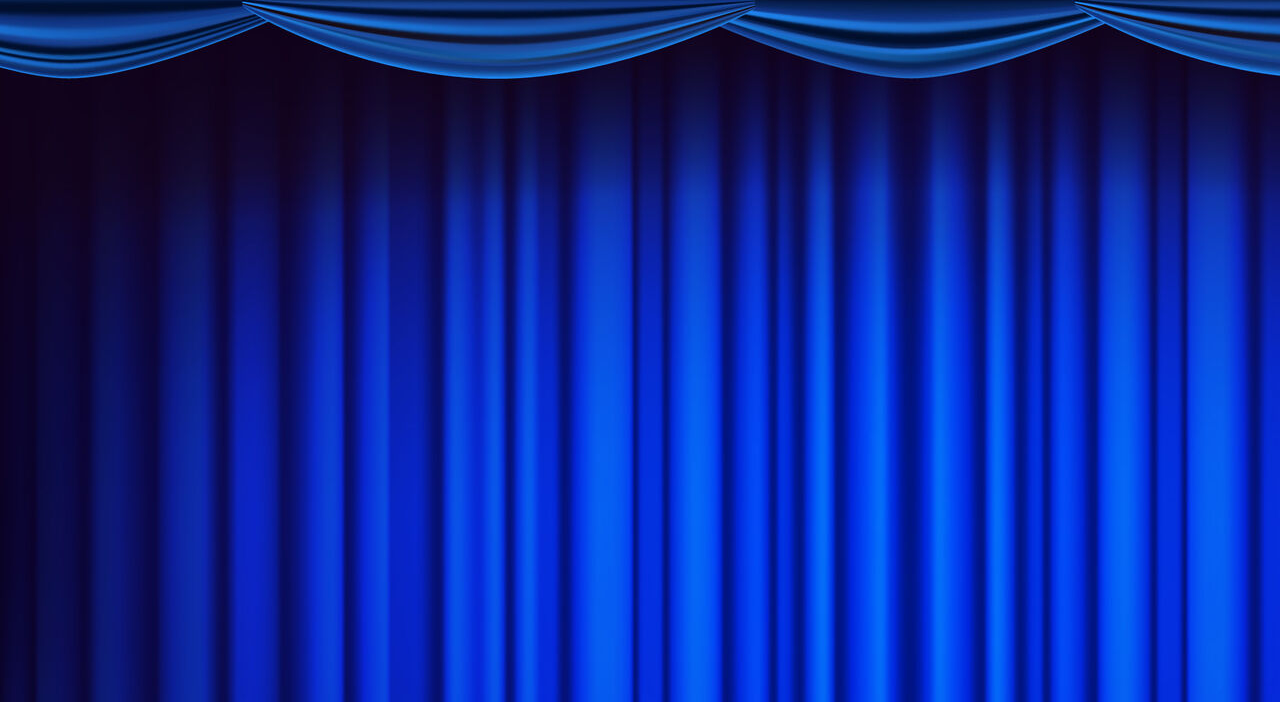
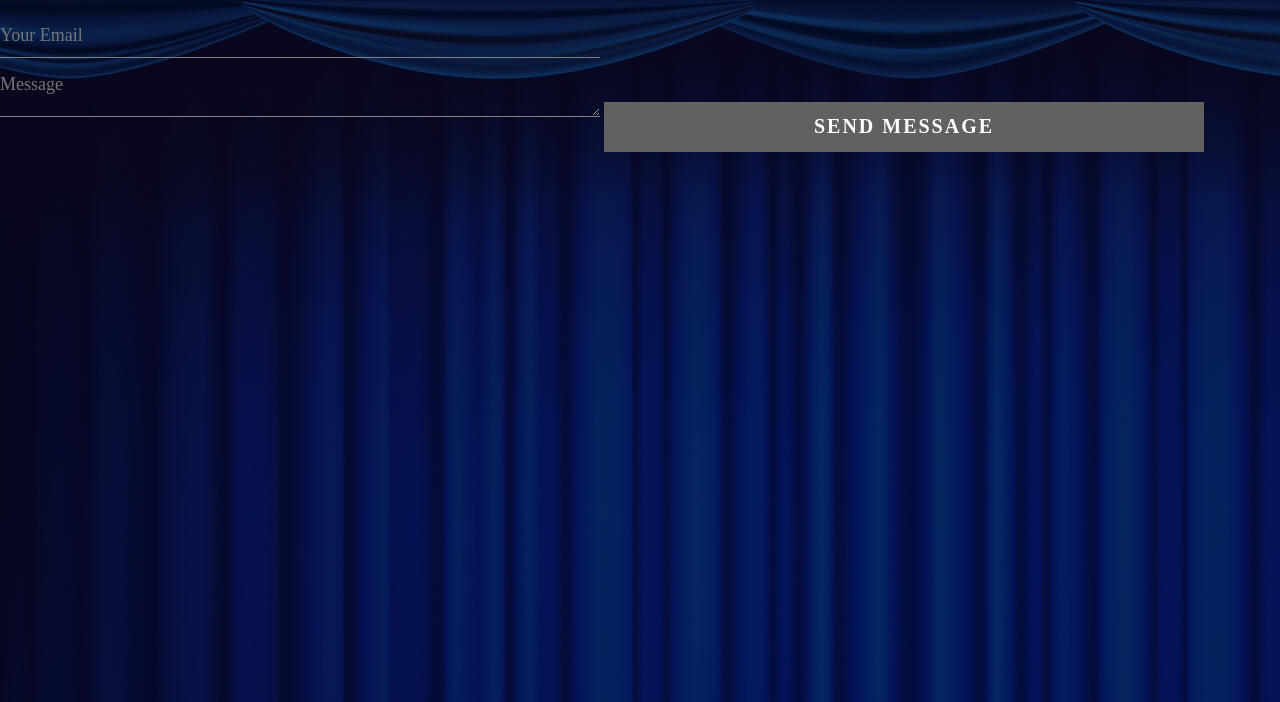
Before and after one commit to bida21-060/psychic-spork, a plain HTML site: page feedback.html in a window 1280 px wide. Shown: the part 98-800 px from the top of the page. Drawn offline with nearby package versions, Linux system fonts and the light colour scheme.

Commit message:
Update feedback.html

```diff
--- a/feedback.html
+++ b/feedback.html
@@ -30,4 +30,15 @@
 
         </header>
     </body>
+    <div class="contact-form">
+            <form id="contact form" method="post" action="">
+                <input name="name" type="text" class="form-control" placeholder="Your Name" required>
+                <br>
+                <input name="email" type="email" class="form-control" placeholder="Your Email"required><br>
+                <textarea name="message" class="form-control" placeholder="Message" row="4" required></textarea>
+                <input type="submit" class="form-control submit" value="SEND MESSAGE">
+
+            </form>
+
+        </div>
 </html>
```
